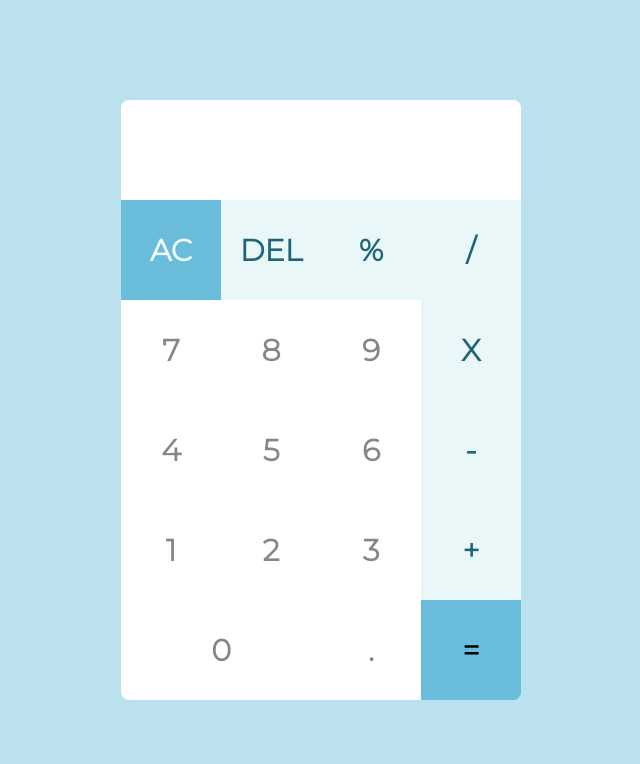
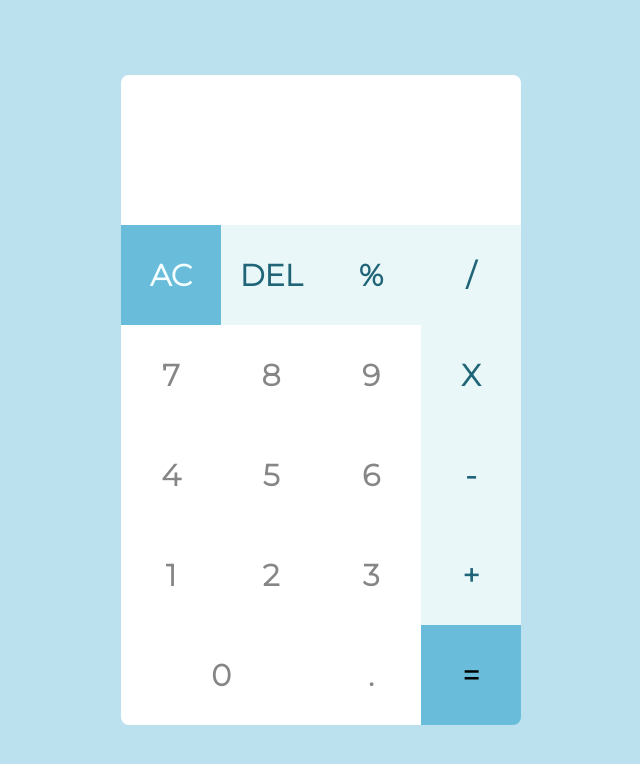
Before and after one commit to yoavv2/Calculater-Web-App, a plain HTML site: page index.html in a window 1280 px wide. Shown: the whole page, without its empty margins (319-959 px from the left). Drawn offline with Linux system fonts and the light colour scheme.

Commit message:
Update style.css

```diff
--- a/style.css
+++ b/style.css
@@ -39,7 +39,7 @@ section {
 }
 .display {
   width: 100%;
-  height: 100px;
+  height: 5em;
   background-color: var(--white-bg-color);
   text-align: right;
   padding: 20px;
```
